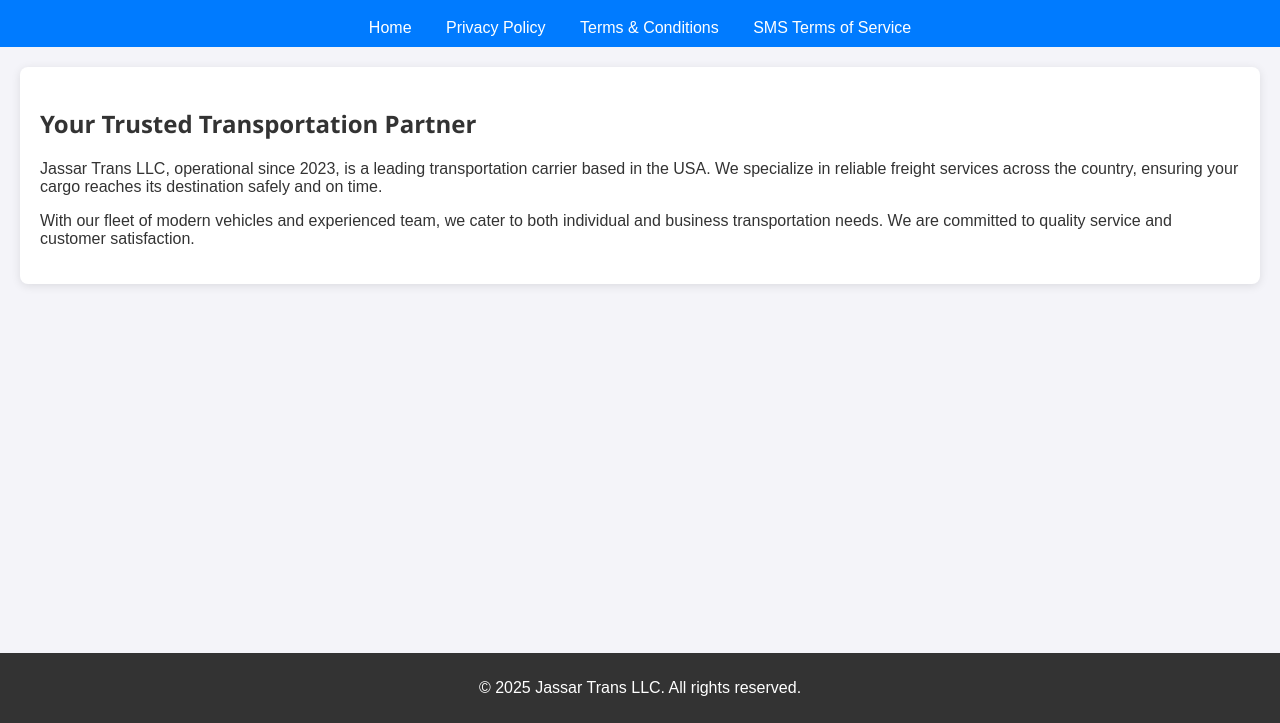
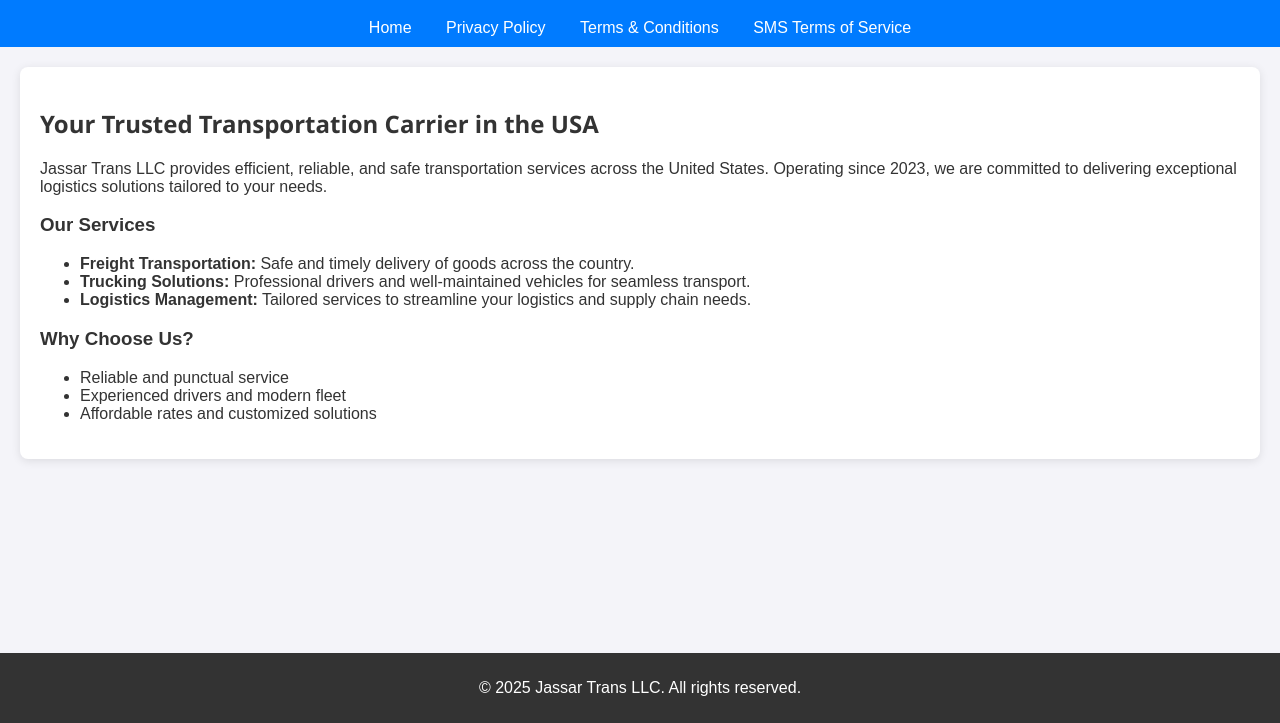
Before and after one commit to JassarTransLLC/jassar-trans-llc-website, a plain HTML site: page index.html in a window 1280 px wide. Shown: the part 77-800 px from the top of the page. Drawn offline with Linux system fonts and the light colour scheme.

Commit message:
Update index.html

```diff
--- a/index.html
+++ b/index.html
@@ -3,24 +3,37 @@
 <head>
     <meta charset="UTF-8">
     <meta name="viewport" content="width=device-width, initial-scale=1.0">
-    <title>Jassar Trans LLC - Home</title>
+    <title>Home | Jassar Trans LLC</title>
     <link rel="stylesheet" href="style.css">
 </head>
 <body>
     <header>
         <h1>Welcome to Jassar Trans LLC</h1>
         <nav>
-             <a href="index.html">Home</a>
-    <a href="privacy-policy.html">Privacy Policy</a>
-    <a href="terms-and-conditions.html">Terms & Conditions</a>
-    <a href="sms-terms-of-service.html">SMS Terms of Service</a>
+            <a href="index.html">Home</a>
+            <a href="privacy-policy.html">Privacy Policy</a>
+            <a href="terms-and-conditions.html">Terms & Conditions</a>
+            <a href="sms-terms-of-service.html">SMS Terms of Service</a>
         </nav>
     </header>
 
     <section>
-        <h2>Your Trusted Transportation Partner</h2>
-        <p>Jassar Trans LLC, operational since 2023, is a leading transportation carrier based in the USA. We specialize in reliable freight services across the country, ensuring your cargo reaches its destination safely and on time.</p>
-        <p>With our fleet of modern vehicles and experienced team, we cater to both individual and business transportation needs. We are committed to quality service and customer satisfaction.</p>
+        <h2>Your Trusted Transportation Carrier in the USA</h2>
+        <p>Jassar Trans LLC provides efficient, reliable, and safe transportation services across the United States. Operating since 2023, we are committed to delivering exceptional logistics solutions tailored to your needs.</p>
+
+        <h3>Our Services</h3>
+        <ul>
+            <li><strong>Freight Transportation:</strong> Safe and timely delivery of goods across the country.</li>
+            <li><strong>Trucking Solutions:</strong> Professional drivers and well-maintained vehicles for seamless transport.</li>
+            <li><strong>Logistics Management:</strong> Tailored services to streamline your logistics and supply chain needs.</li>
+        </ul>
+
+        <h3>Why Choose Us?</h3>
+        <ul>
+            <li>Reliable and punctual service</li>
+            <li>Experienced drivers and modern fleet</li>
+            <li>Affordable rates and customized solutions</li>
+        </ul>
     </section>
 
     <footer>
```
